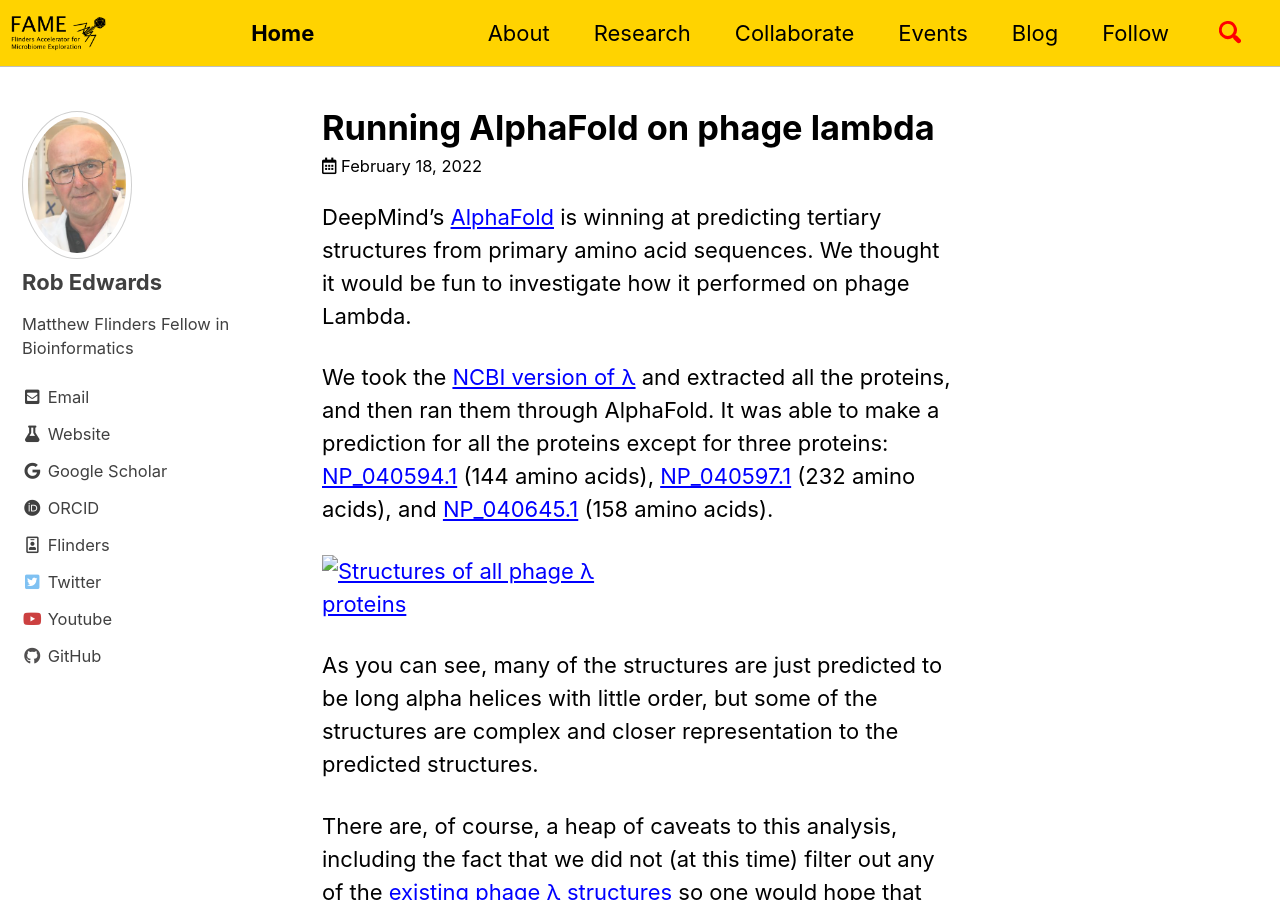
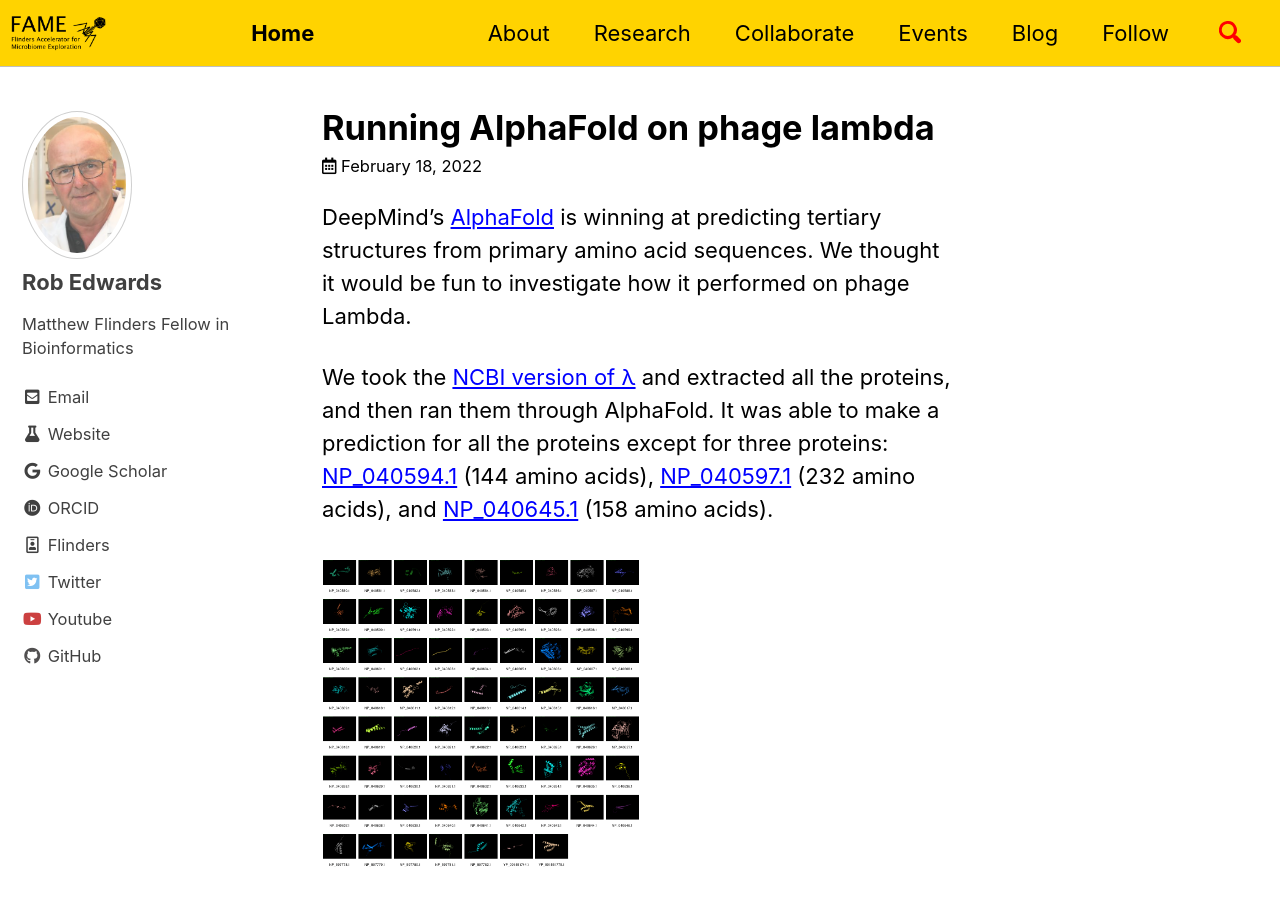
Before and after one commit to FlindersFAME/fame.github.io, a Jekyll site: the page built from Blog/_posts/2022-02-18-alphafold_lambda.md, in a window 1280 px wide and 900 px high. Built offline with Jekyll 4.4.1, drawn with Linux system fonts in a browser that asks for light colours; cached includes are drawn as plain includes.

Commit message:
moving the images

```diff
--- a/Blog/_posts/2022-02-18-alphafold_lambda.md
+++ b/Blog/_posts/2022-02-18-alphafold_lambda.md
@@ -15,10 +15,10 @@ DeepMind's [AlphaFold](https://github.com/deepmind/alphafold) is winning at pred
 
 We took the [NCBI version of &lambda;](https://www.ncbi.nlm.nih.gov/nuccore/NC_001416.1/) and extracted all the proteins, and then ran them through AlphaFold. It was able to make a prediction for all the proteins except for three proteins: [NP_040594.1](https://www.ncbi.nlm.nih.gov/protein/NP_040594.1/) (144 amino acids), [NP_040597.1](https://www.ncbi.nlm.nih.gov/protein/NP_040597.1/) (232 amino acids), and [NP_040645.1](https://www.ncbi.nlm.nih.gov/protein/NP_040645.1) (158 amino acids).
 
-[![Structures of all phage &lambda; proteins](images/phage_lambda.png "Aren't they pretty!")](images/phage_lambda.png)
+[![Structures of all phage &lambda; proteins](/assets/images/phage_lambda/phage_lambda.png "Aren't they pretty!")](/assets/images/phage_lambda//phage_lambda.png)
 
 As you can see, many of the structures are just predicted to be long alpha helices with little order, but some of the structures are complex and closer representation to the predicted structures.
 
 There are, of course, a heap of caveats to this analysis, including the fact that we did not (at this time) filter out any of the [existing phage &lambda; structures](https://www.rcsb.org/search?request=%7B%22query%22%3A%7B%22type%22%3A%22group%22%2C%22nodes%22%3A%5B%7B%22type%22%3A%22group%22%2C%22nodes%22%3A%5B%7B%22type%22%3A%22group%22%2C%22nodes%22%3A%5B%7B%22type%22%3A%22terminal%22%2C%22service%22%3A%22full_text%22%2C%22parameters%22%3A%7B%22value%22%3A%22lambda%22%7D%7D%5D%2C%22logical_operator%22%3A%22and%22%7D%5D%2C%22logical_operator%22%3A%22and%22%2C%22label%22%3A%22full_text%22%7D%5D%2C%22logical_operator%22%3A%22and%22%7D%2C%22return_type%22%3A%22entry%22%2C%22request_info%22%3A%7B%22query_id%22%3A%22b43e87e4e767ce4d36b9d6816c4a9785%22%7D%2C%22request_options%22%3A%7B%22pager%22%3A%7B%22start%22%3A0%2C%22rows%22%3A25%7D%2C%22scoring_strategy%22%3A%22combined%22%2C%22sort%22%3A%5B%7B%22sort_by%22%3A%22score%22%2C%22direction%22%3A%22desc%22%7D%5D%7D%7D) so one would hope that those are really good!
 
-You can [download all the best ranked structures](data/lambda_structures.zip) for phage Lambda so you can view them in your favorite structure viewer
+You can [download all the best ranked structures](/assets/images/phage_lambda/lambda_structures.zip) for phage Lambda so you can view them in your favorite structure viewer
```
Also changed, not shown: assets/images/phage_lambda/phage_lambda.png (renamed from Blog/_posts/images/phage_lambda.png), 2 other files.
